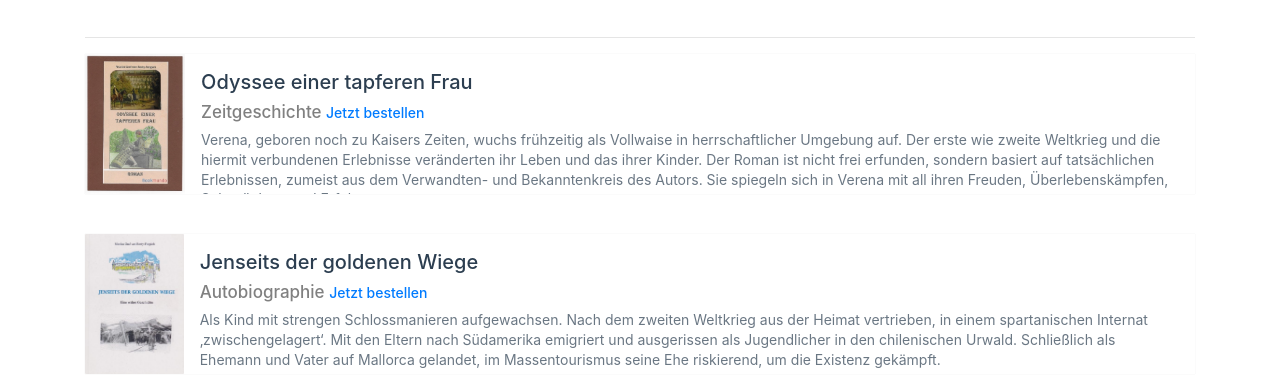
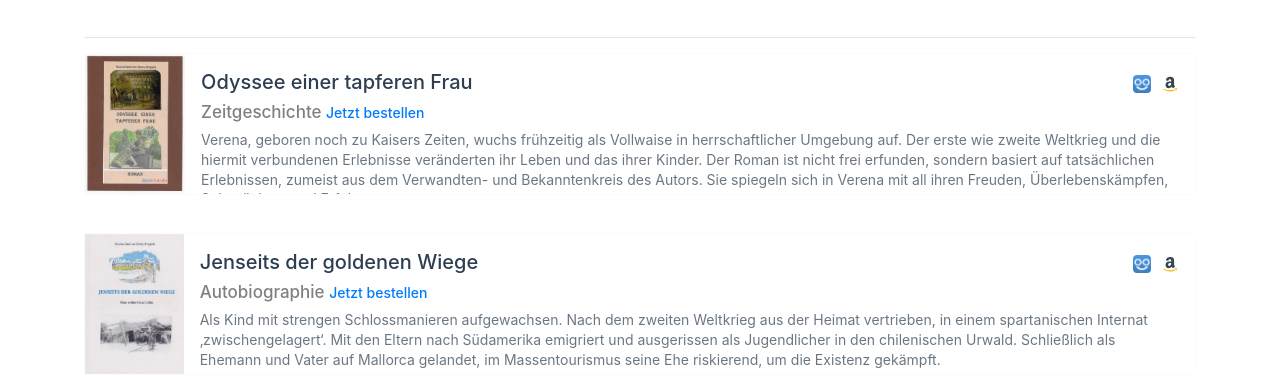
Before and after one commit to arosty/nrf-books, a Vue app: page / in a window 1280 px wide. Shown: the part 395-771 px from the top of the page. Built offline with nearby package versions, Linux system fonts and the light colour scheme; a web font is replaced by a local one.

Commit message:
show buy icons in chrome browser

```diff
--- a/src/components/Book.vue
+++ b/src/components/Book.vue
@@ -53,6 +53,7 @@ export default {
   position: absolute;
   top: 16px;
   right: 16px;
+  z-index: 9;
 }
 
 .buy-icon {
```
